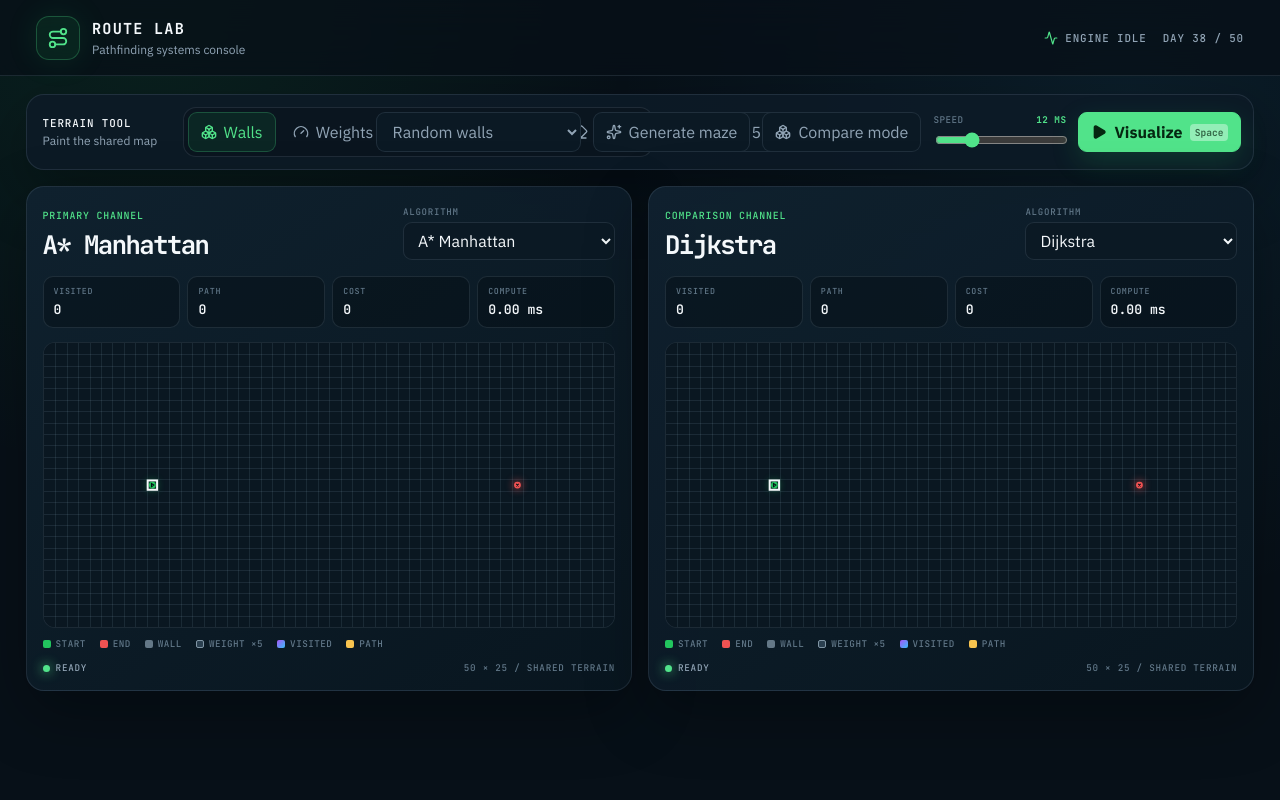
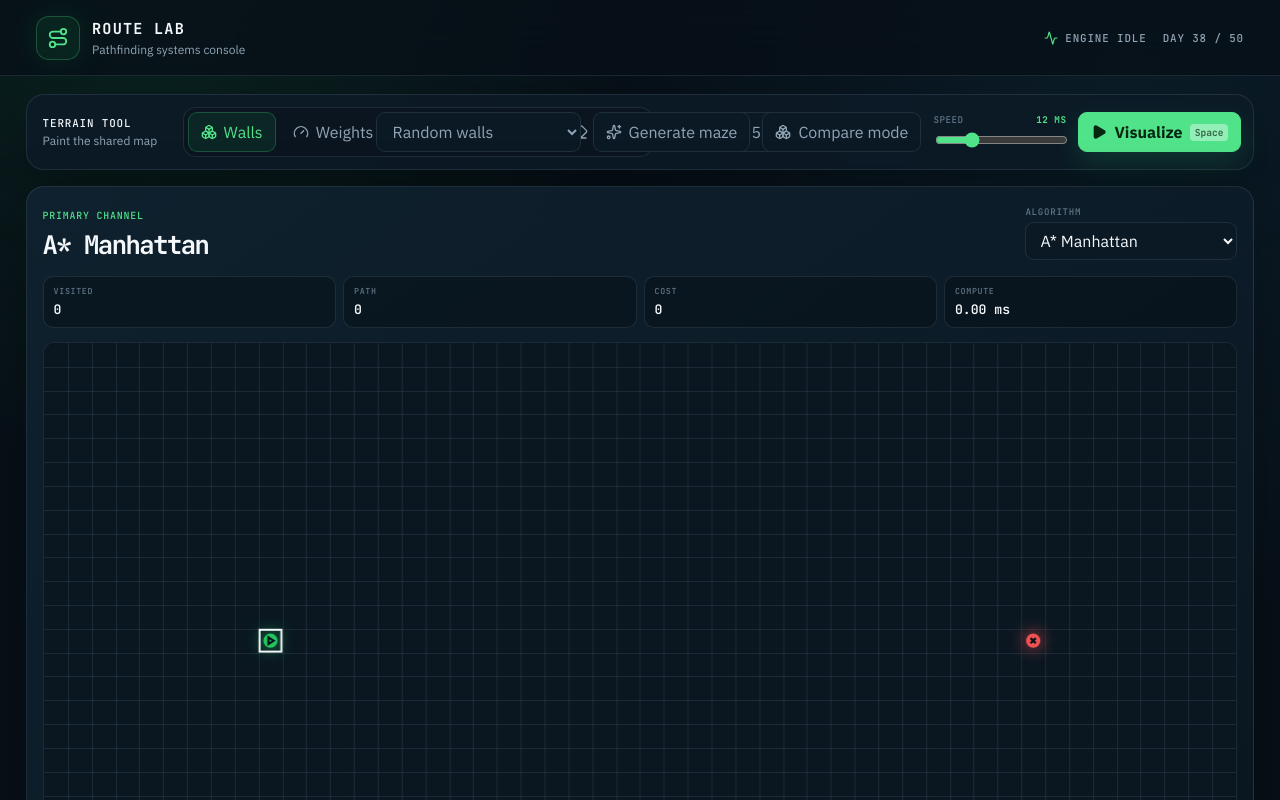
Before and after one commit to ShreeBohara/50-Days-of-Creative-Frontend, a React (Vite) app in the folder day-38-pathfinding-viz/: page / in a window 1280 px wide. Shown: the top 800 px of the page. Built offline with nearby package versions, Linux system fonts and the light colour scheme.

Commit message:
day-38: compare-mode — synchronized dual-panel runs on shared terrain

```diff
--- a/day-38-pathfinding-viz/src/App.css
+++ b/day-38-pathfinding-viz/src/App.css
@@ -178,6 +178,12 @@
   background: var(--surface-soft);
 }
 
+.control-button.is-active {
+  color: var(--green);
+  background: rgba(34, 197, 94, 0.1);
+  border-color: rgba(81, 227, 138, 0.24);
+}
+
 .run-button {
   color: var(--green-ink);
   background: var(--green);
@@ -228,6 +234,15 @@ kbd {
   grid-template-columns: repeat(2, minmax(0, 1fr));
   gap: 16px;
   margin-top: 16px;
+}
+
+.panel-grid.is-single {
+  grid-template-columns: minmax(0, 1fr);
+}
+
+.panel-grid.is-single .route-panel {
+  width: min(1320px, 100%);
+  margin: 0 auto;
 }
 
 .route-panel {
--- a/day-38-pathfinding-viz/src/App.jsx
+++ b/day-38-pathfinding-viz/src/App.jsx
@@ -104,6 +104,7 @@ function App() {
   const [primaryAlgorithm, setPrimaryAlgorithm] = useState('astar-manhattan')
   const [secondaryAlgorithm, setSecondaryAlgorithm] = useState('dijkstra')
   const [mazeType, setMazeType] = useState('random')
+  const [compareMode, setCompareMode] = useState(false)
   const primaryVisualizer = useVisualizer(terrain, primaryAlgorithm, speed)
   const secondaryVisualizer = useVisualizer(terrain, secondaryAlgorithm, speed)
   const isRunning = primaryVisualizer.isRunning || secondaryVisualizer.isRunning
@@ -126,6 +127,25 @@ function App() {
     primaryVisualizer.reset()
     secondaryVisualizer.reset()
     setTerrain((current) => generateMaze(current, mazeType))
+  }
+
+  const handleVisualize = () => {
+    if (isRunning) {
+      primaryVisualizer.cancel()
+      secondaryVisualizer.cancel()
+      return
+    }
+    if (compareMode) {
+      void Promise.all([primaryVisualizer.start(), secondaryVisualizer.start()])
+    } else {
+      void primaryVisualizer.start()
+    }
+  }
+
+  const handleCompareChange = () => {
+    primaryVisualizer.reset()
+    secondaryVisualizer.reset()
+    setCompareMode((current) => !current)
   }
 
   return (
@@ -190,9 +210,14 @@ function App() {
               <Sparkles aria-hidden="true" />
               Generate maze
             </button>
-            <button className="control-button" type="button">
+            <button
+              aria-pressed={compareMode}
+              className={`control-button ${compareMode ? 'is-active' : ''}`}
+              onClick={handleCompareChange}
+              type="button"
+            >
               <Boxes aria-hidden="true" />
-              Compare mode
+              {compareMode ? 'Compare on' : 'Compare mode'}
             </button>
             <label className="speed-control">
               <span>Speed <strong>{speed === 0 ? 'Instant' : `${speed} ms`}</strong></span>
@@ -207,7 +232,7 @@ function App() {
             </label>
             <button
               className="run-button"
-              onClick={isRunning ? primaryVisualizer.cancel : primaryVisualizer.start}
+              onClick={handleVisualize}
               type="button"
             >
               <Play aria-hidden="true" fill="currentColor" />
@@ -217,7 +242,10 @@ function App() {
           </div>
         </section>
 
-        <section className="panel-grid" aria-label="Pathfinding visualization panels">
+        <section
+          className={`panel-grid ${compareMode ? '' : 'is-single'}`}
+          aria-label="Pathfinding visualization panels"
+        >
           <RoutePanel
             algorithm={primaryAlgorithm}
             onAlgorithmChange={(algorithm) => {
@@ -228,6 +256,7 @@ function App() {
             terrain={terrain}
             visualizer={primaryVisualizer}
           />
+          {compareMode ? (
             <RoutePanel
               algorithm={secondaryAlgorithm}
               onAlgorithmChange={(algorithm) => {
@@ -239,6 +268,7 @@ function App() {
               terrain={terrain}
               visualizer={secondaryVisualizer}
             />
+          ) : null}
         </section>
       </main>
     </div>
```
Lines whose indentation alone changed are shown as unchanged.
